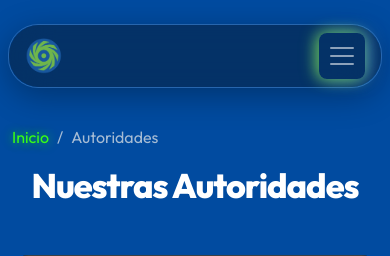
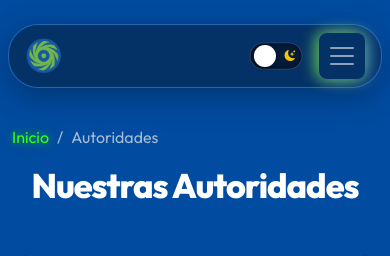
Before and after one commit to Mari278709/Pruebas, a Django app: page /autoridades/ in a window 390 px wide. Shown: the top 256 px of the page. Run offline with Django 5.2, Linux system fonts and the light colour scheme; some libraries are stand-ins or nearby versions.

Commit message:
Fix: Reubicar el botón de cambio de tema Día/Noche en la barra de navegación principal para dispositivos móviles

```diff
--- a/static/js/main.js
+++ b/static/js/main.js
@@ -7,17 +7,17 @@ document.addEventListener("DOMContentLoaded", function() {
     // ----------------------------------------------------
     // PREMIUM THEME TOGGLE
     // ----------------------------------------------------
-    const themeCheckbox = document.getElementById('checkbox-theme-desktop');
+    const themeCheckboxes = document.querySelectorAll('.theme-switch-input');
 
     function applyTheme(theme) {
         if (theme === 'light') {
             document.documentElement.setAttribute('data-theme', 'light');
             document.documentElement.setAttribute('data-bs-theme', 'light');
-            if (themeCheckbox) themeCheckbox.checked = true;
+            themeCheckboxes.forEach(cb => cb.checked = true);
         } else {
             document.documentElement.removeAttribute('data-theme');
             document.documentElement.setAttribute('data-bs-theme', 'dark');
-            if (themeCheckbox) themeCheckbox.checked = false;
+            themeCheckboxes.forEach(cb => cb.checked = false);
         }
     }
 
@@ -27,14 +27,14 @@ document.addEventListener("DOMContentLoaded", function() {
         applyTheme(savedTheme);
     }
 
-    // Escuchar el switch de escritorio
-    if (themeCheckbox) {
-        themeCheckbox.addEventListener('change', function(e) {
+    // Escuchar el switch
+    themeCheckboxes.forEach(cb => {
+        cb.addEventListener('change', function(e) {
             const newTheme = e.target.checked ? 'light' : 'dark';
             applyTheme(newTheme);
             localStorage.setItem('istte-theme', newTheme);
         });
-    }
+    });
     // ----------------------------------------------------
     // Inicializar componentes interactivos
     initSearchTramites();
--- a/templates/base.html
+++ b/templates/base.html
@@ -84,8 +84,16 @@
 
                     <!-- Controles Móvil (Tema + Toggler) -->
                     <div class="d-flex align-items-center gap-2">
-                        <!-- Botón Tema Móvil Removido -->
-
+                        <!-- Botón Tema Móvil -->
+                        <div class="theme-switch-wrapper d-flex d-lg-none align-items-center me-1" title="Cambiar Modo Día/Noche">
+                            <label class="theme-switch" for="checkbox-theme-mobile">
+                                <input type="checkbox" id="checkbox-theme-mobile" class="theme-switch-input" />
+                                <div class="slider round" style="transform: scale(0.85);">
+                                    <i class="bi bi-sun-fill icon-sun"></i>
+                                    <i class="bi bi-moon-stars-fill icon-moon"></i>
+                                </div>
+                            </label>
+                        </div>
                         <!-- Toggler móvil -->
                         <button class="navbar-toggler border-0 p-2" type="button" data-bs-toggle="offcanvas"
                             data-bs-target="#offcanvasNavbar" aria-controls="offcanvasNavbar"
@@ -227,7 +235,7 @@
                             <div
                                 class="d-flex flex-lg-row flex-column gap-2 align-items-lg-center mt-4 mt-lg-0 me-lg-3">
                                 <!-- Theme Toggle Premium -->
-                                <div class="theme-switch-wrapper d-flex align-items-center mb-4 mb-lg-0 me-lg-3" title="Cambiar Modo Día/Noche">
+                                <div class="theme-switch-wrapper d-none d-lg-flex align-items-center mb-4 mb-lg-0 me-lg-3" title="Cambiar Modo Día/Noche">
                                     <label class="theme-switch" for="checkbox-theme-desktop">
                                         <input type="checkbox" id="checkbox-theme-desktop" class="theme-switch-input" />
                                         <div class="slider round">
@@ -453,7 +461,7 @@
     </script>
 
     <!-- Scripts Principales -->
-    <script src="{% static 'js/main.js' %}?v=1.1"></script>
+    <script src="{% static 'js/main.js' %}?v=5"></script>
 </body>
 
 </html>
```
Also changed, not shown: 1 other file.
